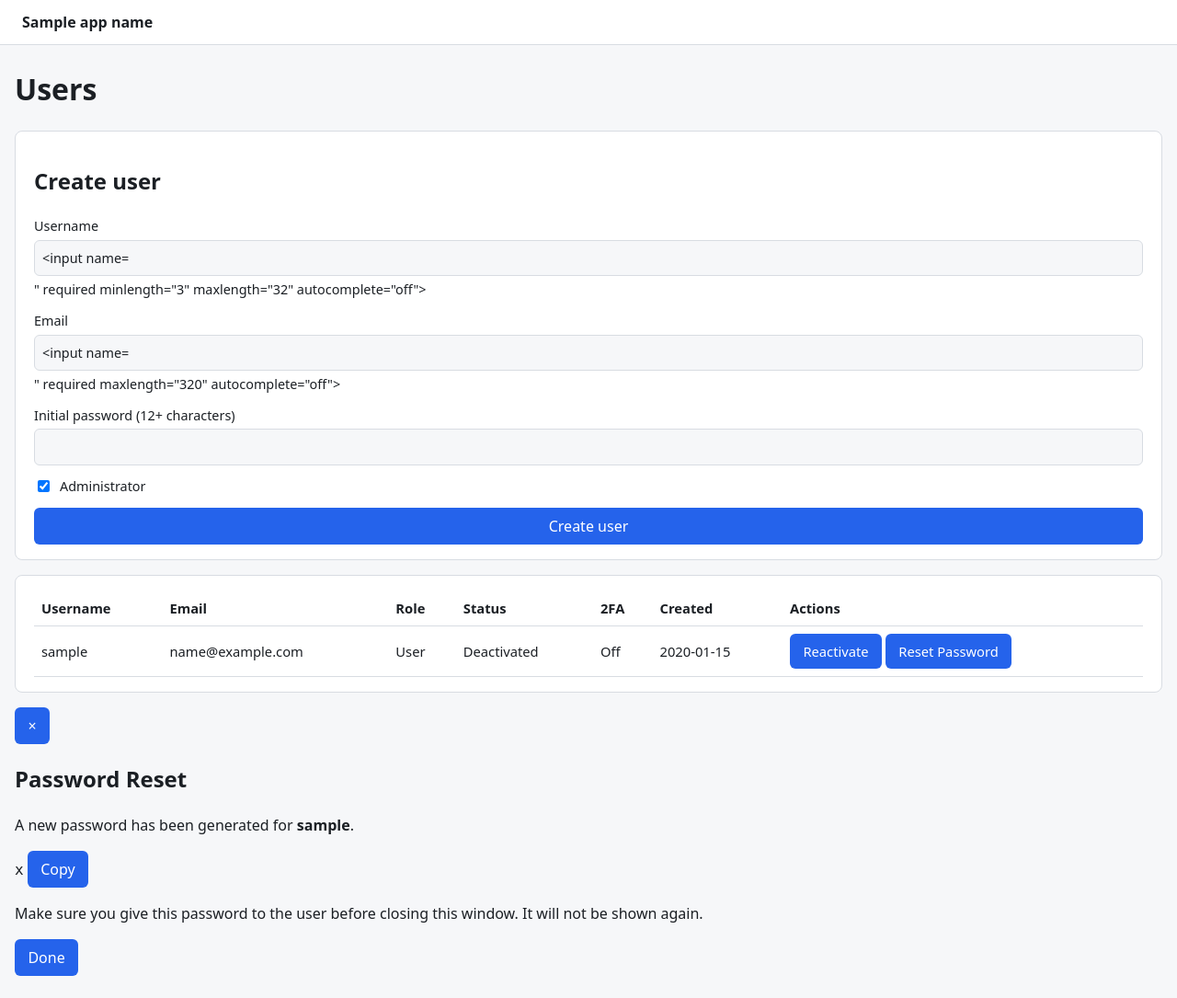
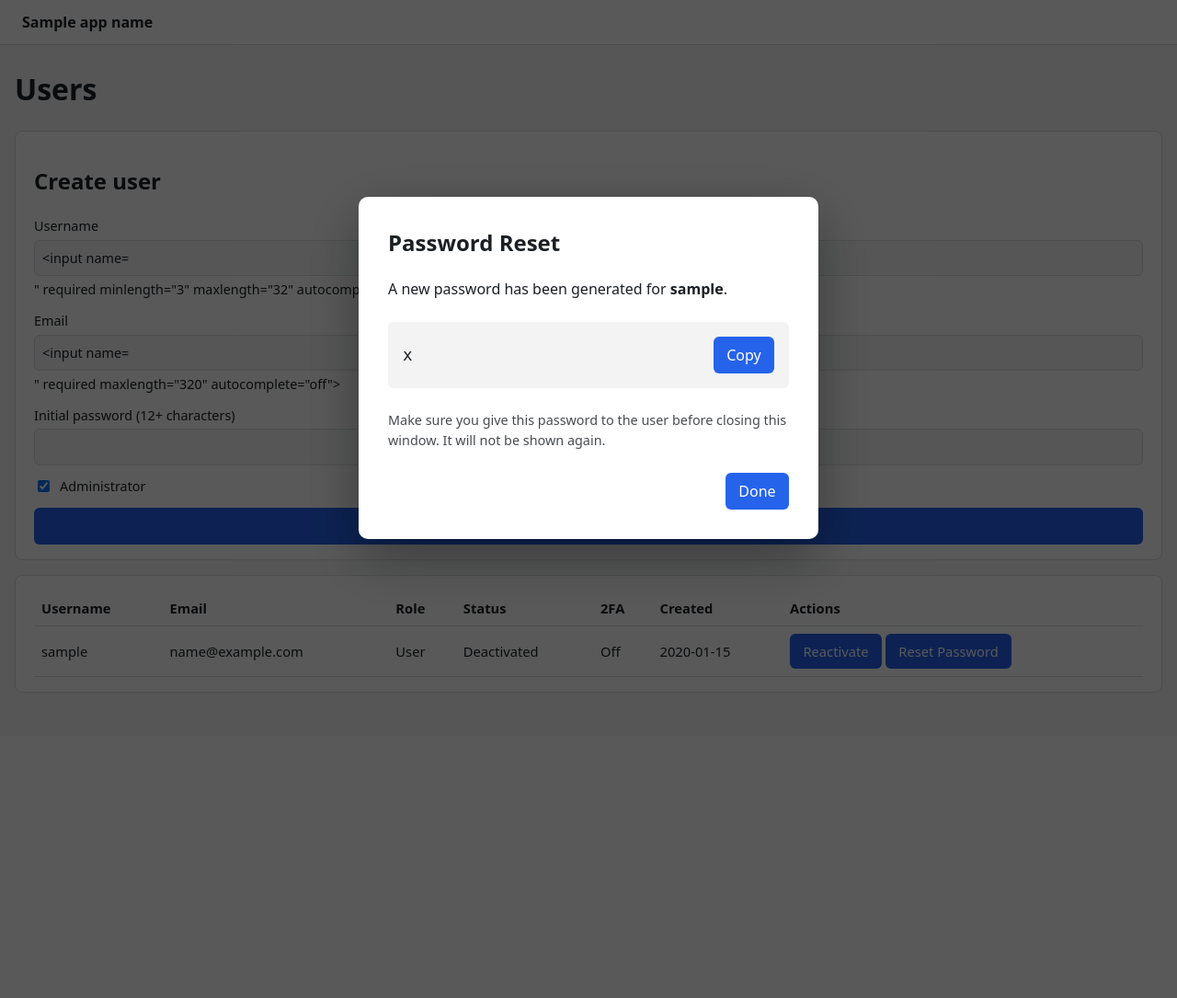
Before and after one commit to Beta-OSS/ProxCloud, a FastAPI app: template app/templates/admin_users.html in a window 1280 px wide. Shown: the whole page at 92% size. After the commit the page ends 753 px from the top, so only its background shows below. Run offline with FastAPI, Linux system fonts and the light colour scheme; the template is opened without the code that fills it: most values are stand-ins (such as "Sample title", 1, 10 or a date in 2020); form fields are guessed from the names that the template uses; parts of the project's set-up code (start-up, migrations or seed data) failed here and were passed over; some libraries are stand-ins or nearby versions.

Commit message:
password css fix

```diff
--- a/app/static/app.css
+++ b/app/static/app.css
@@ -27,3 +27,87 @@ th, td { text-align:left; padding:.5rem; border-bottom:1px solid var(--border);
 .codes { columns:2; font-family:ui-monospace, monospace; list-style:none; padding:0; }
 code { font-family:ui-monospace, monospace; }
 .muted { opacity:.7; }
+
+.password-modal-backdrop {
+  position: fixed;
+  inset: 0;
+  z-index: 1000;
+
+  display: flex;
+  align-items: center;
+  justify-content: center;
+
+  background: rgba(0, 0, 0, 0.65);
+  padding: 1rem;
+}
+
+.password-modal {
+  position: relative;
+
+  width: min(500px, 100%);
+  padding: 2rem;
+
+  background: var(--card-background, #fff);
+  border-radius: 10px;
+  box-shadow: 0 20px 60px rgba(0, 0, 0, 0.35);
+}
+
+.password-modal h2 {
+  margin-top: 0;
+  padding-right: 2rem;
+}
+
+.password-modal-close {
+  position: absolute;
+  top: 0.75rem;
+  right: 0.75rem;
+
+  width: 2rem;
+  height: 2rem;
+
+  display: flex;
+  align-items: center;
+  justify-content: center;
+
+  border: none;
+  background: transparent;
+  font-size: 1.5rem;
+  line-height: 1;
+  cursor: pointer;
+}
+
+.password-modal-close:hover {
+  opacity: 0.7;
+}
+
+.password-display {
+  display: flex;
+  align-items: center;
+  gap: 0.75rem;
+
+  margin: 1.5rem 0;
+  padding: 1rem;
+
+  border-radius: 6px;
+  background: var(--input-background, #f3f3f3);
+}
+
+.password-display code {
+  flex: 1;
+
+  font-size: 1.1rem;
+  font-family: monospace;
+
+  word-break: break-all;
+}
+
+.warning {
+  font-size: 0.9rem;
+  opacity: 0.8;
+}
+
+.password-modal-actions {
+  display: flex;
+  justify-content: flex-end;
+  margin-top: 1.5rem;
+}
```
